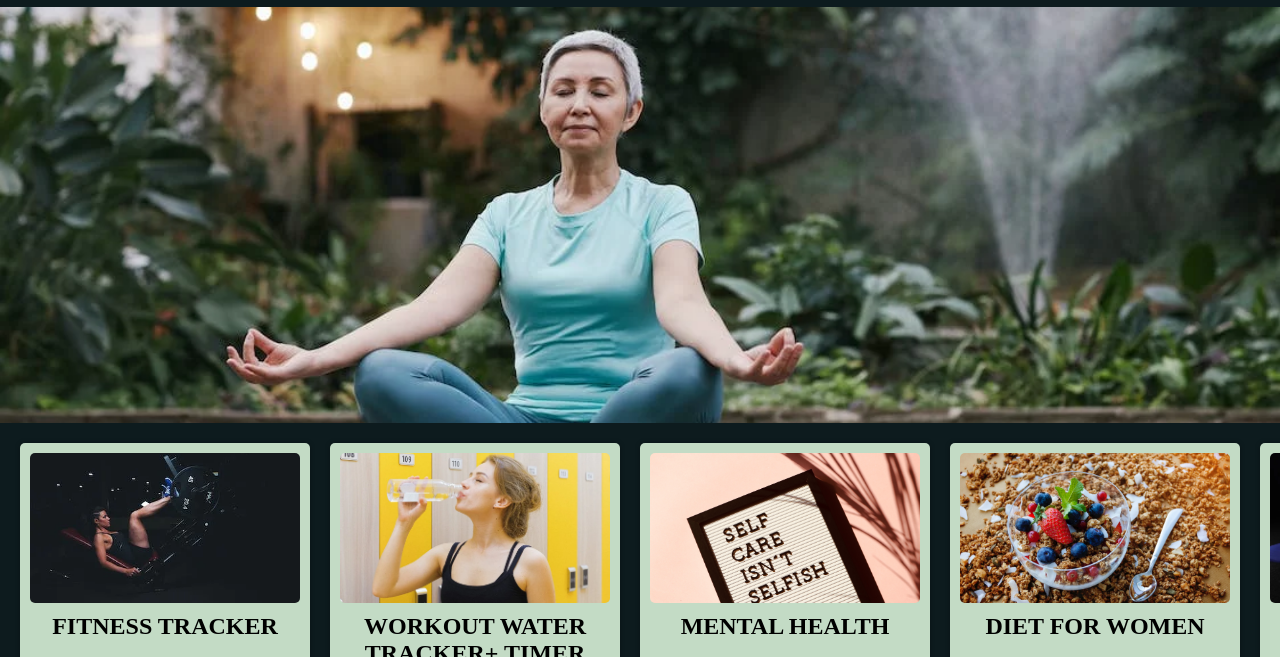
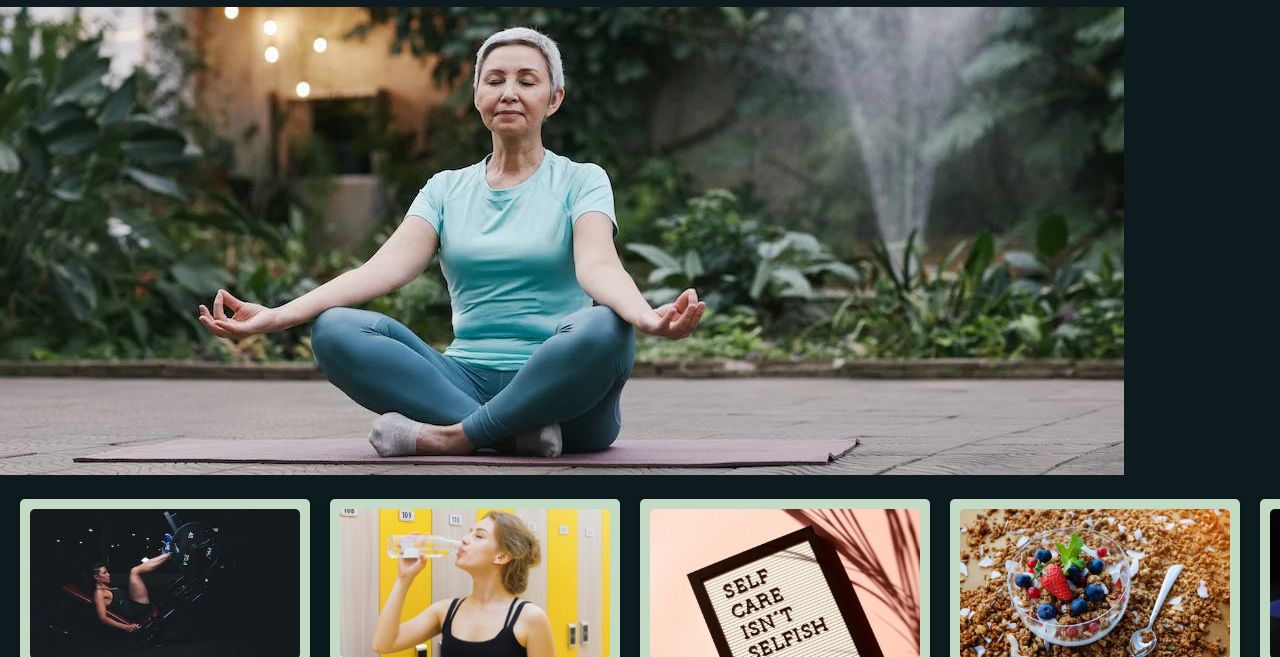
Before and after one commit to GLITCH-in-MATRIX9/Debug_Your_Diet, a plain HTML site: page women.html in a window 1280 px wide. Shown: the part 63-720 px from the top of the page. Drawn offline with nearby package versions, Linux system fonts and the light colour scheme.

Commit message:
new changes

```diff
--- a/mstyle.css
+++ b/mstyle.css
@@ -70,6 +70,7 @@ h1{
         left: 0;
         width: 100%;
         background-color:#e9dcb9 ;
+        z-index: 1000;
     }
 
     .nav.active a {
@@ -230,6 +231,13 @@ button:active{
     }
 }
 
+img {
+    max-width: 100%;
+    height: auto;
+
+}
+
+
 
 @media screen and (max-width: 600px) {
     .image{
--- a/style.css
+++ b/style.css
@@ -213,3 +213,20 @@ footer {
     justify-content: center;
     align-items: flex-end;
 }
+/*making an image responsive */
+.image {
+    margin-top: 20px;
+    max-width: 100%;
+    height: auto;
+}
+
+img {
+    max-width: 100%;
+    height: auto;
+}
+
+@media (max-width: 600px) {
+    .image {
+        max-width: 100%;
+    }
+}
--- a/women.html
+++ b/women.html
@@ -36,9 +36,10 @@
         menuIcon.classList.toggle('active');
     });
 </script>
-   <div class="image">
-    <img src=" ">
-    </div>
+
+<div class="image">
+  <img src="w2.png" alt="Your Image Description">
+</div>
 
    <div class="card-container">
     <div class="card">
--- a/wstyle.css
+++ b/wstyle.css
@@ -70,6 +70,7 @@ h1{
         left: 0;
         width: 100%;
         background-color:#e9dcb9 ;
+        z-index: 1000;
     }
 
     .nav.active a {
@@ -224,19 +225,10 @@ button:active{
 }
 /* Adjust styles for smaller screens */
 
+img {
+    max-width: 100%;
+    height: auto;
 
-.image {
-    background-image: url("./w2.png");
-    background-size: cover;
-    display: flex;
-    flex-wrap: wrap;
-    align-items: center;
-    justify-content: center;
-    padding: 13em;
-}
-
-.image img{
-    display: none;
 }
 
 @media screen and (max-width: 768px) {
```
Also changed, not shown: index.html (+3 -0 lines), BOM.png (added).
